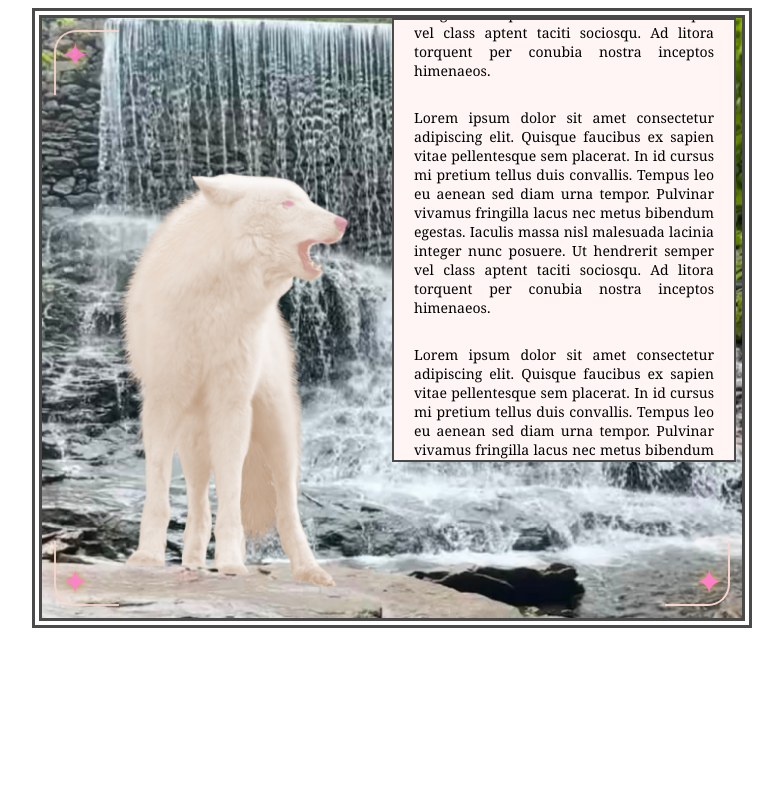
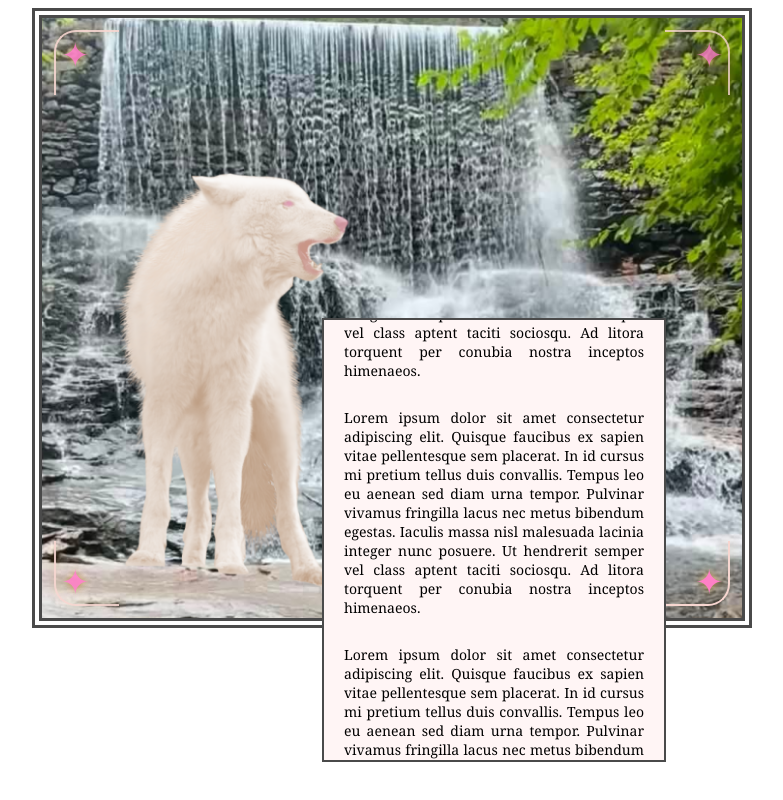
Before and after one commit to ghettobarbie18/disaster, a plain HTML site: page template/disaster.html in a window 1280 px wide. Shown: the whole page, without its empty margins (248-1031 px from the left). Drawn offline with Linux system fonts and the light colour scheme.

Commit message:
Update disaster.html

```diff
--- a/template/disaster.html
+++ b/template/disaster.html
@@ -134,8 +134,8 @@
     width: 300px;
     height: 400px;
     border: 2px solid #4A4A4A;
-    top: 0;
-    left: 50%;
+    top: 50%;
+    left: 40%;
     z-index: 3;
     display: flex;
     flex-direction: column;
```
